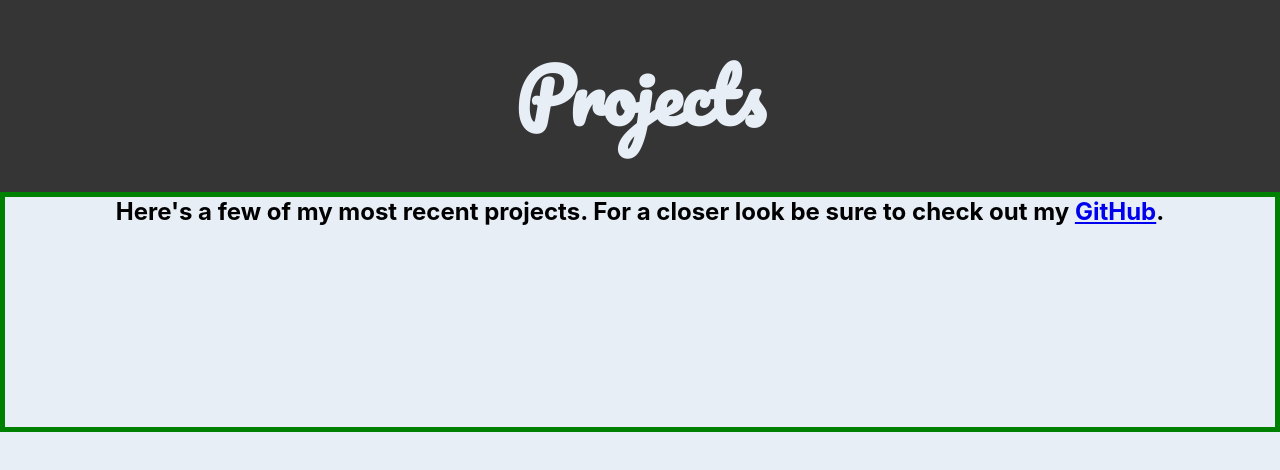
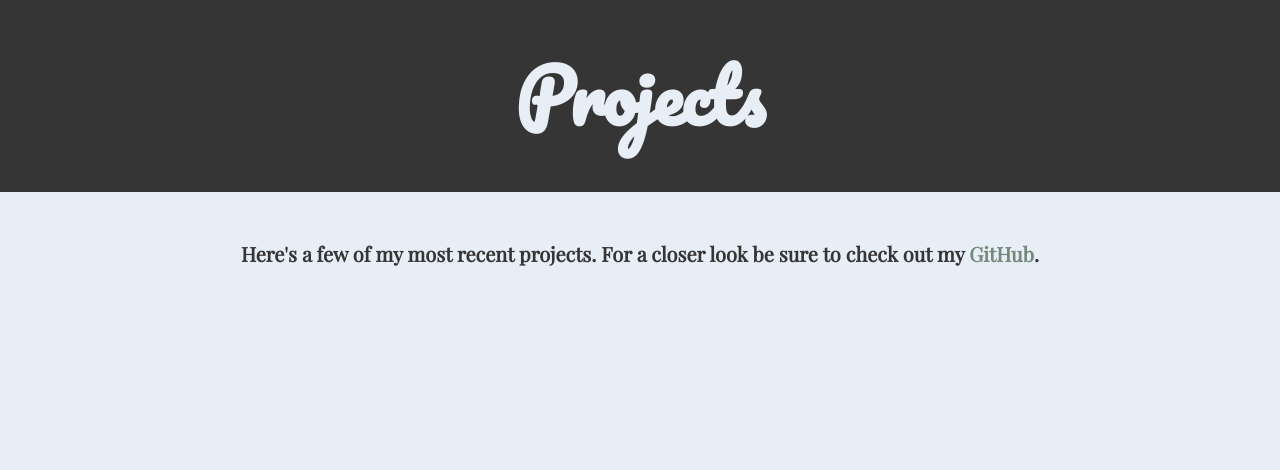
Before and after one commit to TylerEikenberg/Tyler-Eikenberg-Portfolio-Website, a React (Create React App) app: page /projects in a window 1280 px wide. Shown: the part 128-598 px from the top of the page. Built offline with nearby package versions, Linux system fonts and the light colour scheme.

Commit message:
added subtitle

```diff
--- a/src/Pages/Projects.css
+++ b/src/Pages/Projects.css
@@ -41,5 +41,31 @@
   justify-content: space-between;
   width: 100vw;
   height: 15rem;
-  border: 5px solid green;
+  padding: 3rem 2rem 0 2rem;
+  text-align: center;
 }
+
+.project-preamble h2 {
+  font-size: 20px;
+  color: #353535;
+  font-family: "Playfair Display", serif;
+}
+.project-preamble a {
+  color: #73877b;
+  text-decoration: none;
+  transition: color 0.3s ease;
+}
+.project-preamble a:hover {
+  color: #bdd2a6;
+  animation: underline 0.5s ease;
+  text-decoration: underline;
+}
+
+@keyframes underline {
+  0% {
+    text-decoration-color: transparent;
+  }
+  100% {
+    text-decoration-color: #bdd2a6;
+  }
+}
```
